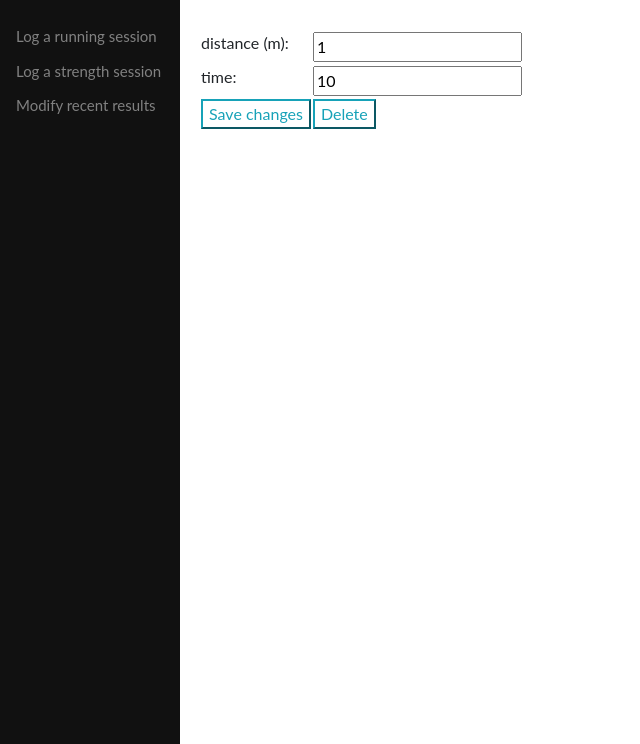
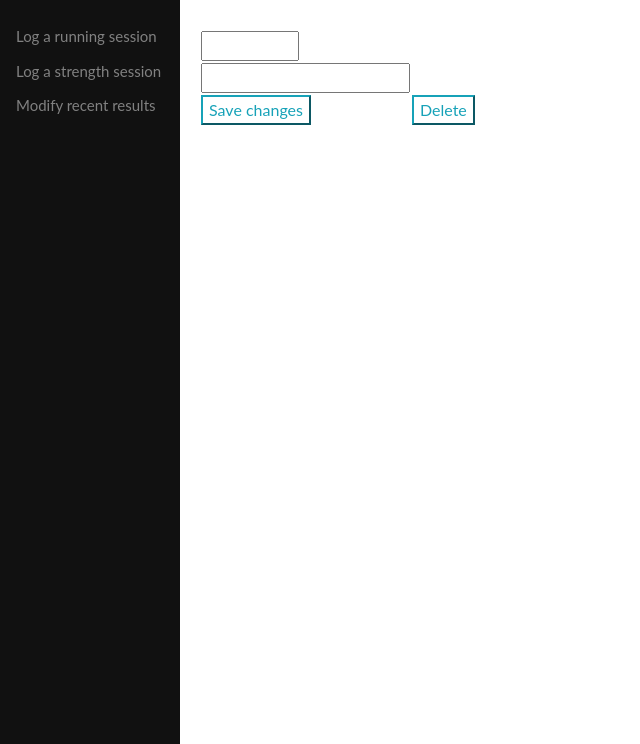
Before and after one commit to korolainenriikka/WorkoutLogger-tsoha, a Flask app: page /results/modify/1 in a window 1280 px wide. Shown: the part 56-800 px from the top of the page, without its empty margins (0-640 px from the left). Run offline with Flask 2, Linux system fonts and the light colour scheme; a user stored in the database is signed in; tables that the repository leaves empty hold one stand-in row (values such as "Sample post"); some libraries are stand-ins or nearby versions.

Commit message:
modify conditioning

```diff
--- a/application/result/forms.py
+++ b/application/result/forms.py
@@ -18,8 +18,8 @@
 		csrf = False
 
 class ModifyForm(FlaskForm):
-	distance = IntegerField("distance (m):", validators=[NumberRange(min=1)])
-	time = StringField("time:")
+	distance = IntegerField(validators=[NumberRange(min=1, max=100000)])
+	time = StringField()
 
 	class Meta:
 		csrf = False
--- a/application/result/log/views.py
+++ b/application/result/log/views.py
@@ -150,11 +150,13 @@
 				workout = Workout.query.filter_by(id=strength_result.workout_id).one()
 				distance_or_reps = strength_result.reps
 				time_or_weight = str(strength_result.weight) + " kg"
+				results_to_list.append((workout.name, distance_or_reps, time_or_weight, result.id, "strength"))
 			else:
 				workout = Workout.query.filter_by(id=conditioning_result.workout_id).one()
 				distance_or_reps = str(conditioning_result.distance) + " m"
 				time_or_weight = conditioning_result.time
-			results_to_list.append((workout.name, distance_or_reps, time_or_weight, result.id))
+				results_to_list.append((workout.name, distance_or_reps, time_or_weight, result.id, "conditioning"))
+
 		recent_sessions[(session.id, session.date)] = results_to_list
 
 	return recent_sessions
@@ -162,15 +164,22 @@
 @app.route("/results/modify/<result_id>", methods=["GET", "POST"])
 @login_required
 def result_modify(result_id):
-	if request.method == "GET":
-		strength_result = Strength.query.filter_by(id=result_id).one_or_none()
-		if (strength_result is not None):
-			return render_template("result/log/modify.html", form=ModifyForm(distance=Strength.query.get(
-				result_id).reps, time=Strength.query.get(result_id).weight), result_id=result_id)
-		else:
-			return render_template("result/log/modify.html",
-								   form=ModifyForm(distance=Conditioning.query.get(result_id).distance,
-												   time=Conditioning.query.get(result_id).time), result_id=result_id)
+	strength_result = Strength.query.filter_by(id=result_id).one_or_none()
+	if (strength_result is not None):
+		return render_template("result/log/modify.html", form=ModifyForm(distance_or_reps=Strength.query.get(
+			result_id).reps, time_or_weight=Strength.query.get(result_id).weight), result_id=result_id)
+
+
+
+
+@app.route("/results/save_modified/<result_id>", methods=["GET","POST"])
+@login_required
+def result_modify_conditioning(result_id):
+	if request.method=="GET":
+		return render_template("result/log/modify.html",
+							   form=ModifyForm(distance=Conditioning.query.get(result_id).distance,
+											   time=Conditioning.query.get(result_id).time),
+							   result_id=result_id)
 
 	form = ModifyForm(request.form)
 	try:
@@ -184,12 +193,17 @@
 
 	new_distance = request.form.get("distance")
 	new_time = request.form.get("time")
-	r = Result.query.get(result_id)
-	r.distance = new_distance
-	r.time = datetime.datetime.strptime(new_time, '%H:%M:%S').time()
+	c = Conditioning.query.get(result_id)
+	c.distance = new_distance
+	c.time = datetime.datetime.strptime(new_time, '%H:%M:%S').time()
 	db.session().commit()
 
 	return redirect(url_for("list_recent"))
+
+@app.route("/results/modify/<result_id>", methods=["GET", "POST"])
+@login_required
+def result_modify_strength(result_id):
+	print("lol")
 
 
 @app.route("/results/<result_id>", methods=["GET", "POST"])
--- a/application/templates/result/log/modify.html
+++ b/application/templates/result/log/modify.html
@@ -2,16 +2,14 @@
 
 {% block body %}
 <table>
-	<form method="POST" action="{{ url_for('result_modify', result_id=result_id) }}">
+	<form method="POST" action="{{ url_for('result_modify_conditioning', result_id=result_id) }}">
 		<tr>
-			<td>{{ form.distance.label }}</td>
 			<td>{{ form.distance }}</td>
 			{% for error in form.distance.errors %}
 			<span style="color: red;">[{{ error }}]</span>
 			{% endfor %}
 		</tr>
 		<tr>
-			<td>{{ form.time.label }}</td>
 			<td>{{ form.time }}</td>
 			{% for error in form.time.errors %}
 			<span style="color: red;">[{{ error }}]</span>
```
Also changed, not shown: application/templates/result/log/select_modified.html (+8 -2 lines).
